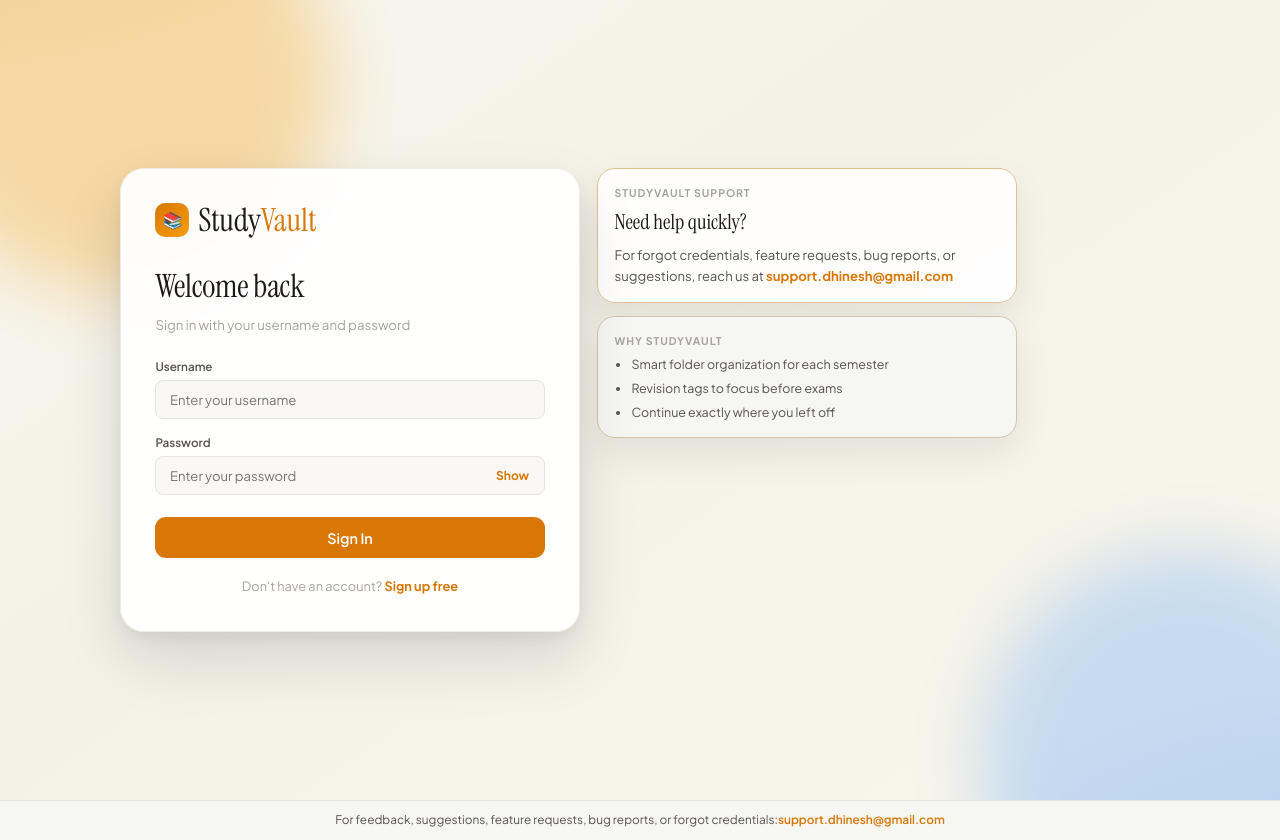
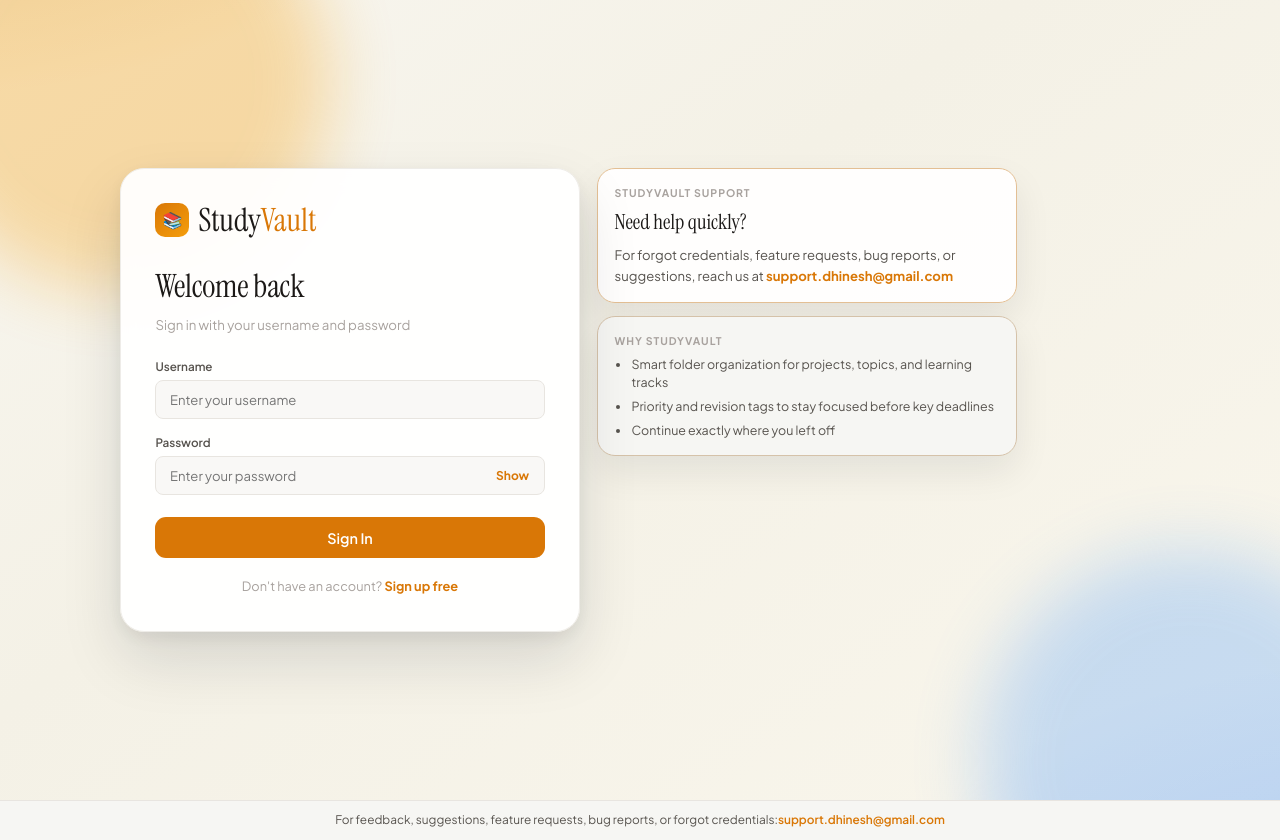
Before and after one commit to Dhinesh-Manikandan/Study-Vault, a React (Create React App) app in the folder studyvault-complete/studyvault-frontend/: page /login in a window 1280 px wide. Built offline with nearby package versions, Linux system fonts and the light colour scheme; no server answers; the HTML template or start-up script is replaced by a standard one.

Commit message:
Refine auth benefits copy for broader professional use

```diff
--- a/studyvault-complete/studyvault-frontend/src/pages/AuthPages.js
+++ b/studyvault-complete/studyvault-frontend/src/pages/AuthPages.js
@@ -26,8 +26,8 @@ function AuthAside({ mode = 'login' }) {
       <div className="auth-aside-card auth-aside-card-muted">
         <div className="auth-aside-eyebrow">Why StudyVault</div>
         <ul className="auth-aside-list">
-          <li>Smart folder organization for each semester</li>
-          <li>Revision tags to focus before exams</li>
+          <li>Smart folder organization for projects, topics, and learning tracks</li>
+          <li>Priority and revision tags to stay focused before key deadlines</li>
           <li>{isLogin ? 'Continue exactly where you left off' : 'Create your vault and start adding resources'}</li>
         </ul>
       </div>
```
